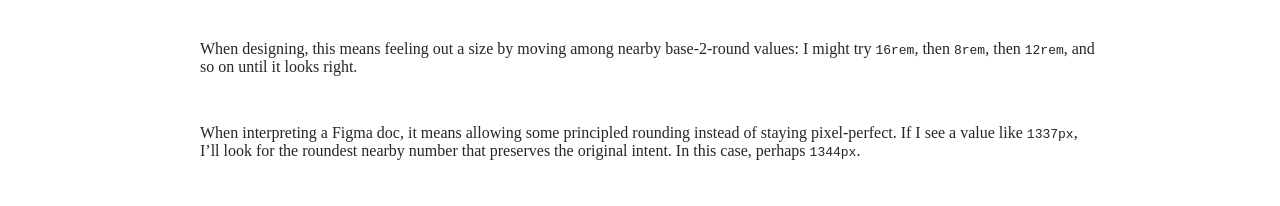
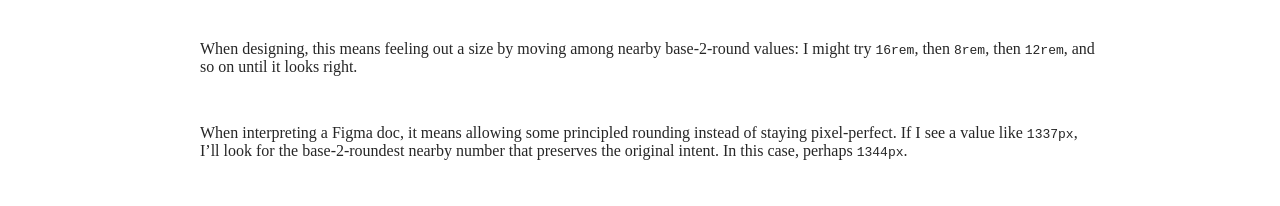
Before and after one commit to jfrancos/objectivelyround, a Svelte app: page / in a window 1280 px wide. Shown: the part 780-986 px from the top of the page. Built offline with nearby package versions, Linux system fonts and the light colour scheme.

Commit message:
text-wip

```diff
--- a/src/App.svelte
+++ b/src/App.svelte
@@ -246,8 +246,8 @@
         <p>
           When interpreting a Figma doc, it means allowing some principled
           rounding instead of staying pixel-perfect. If I see a value like
-          <code>1337px</code>, I’ll look for the roundest nearby number that
-          preserves the original intent. In this case, perhaps
+          <code>1337px</code>, I’ll look for the base-2-roundest nearby number
+          that preserves the original intent. In this case, perhaps
           <code>1344px</code>.
         </p>
 
```
